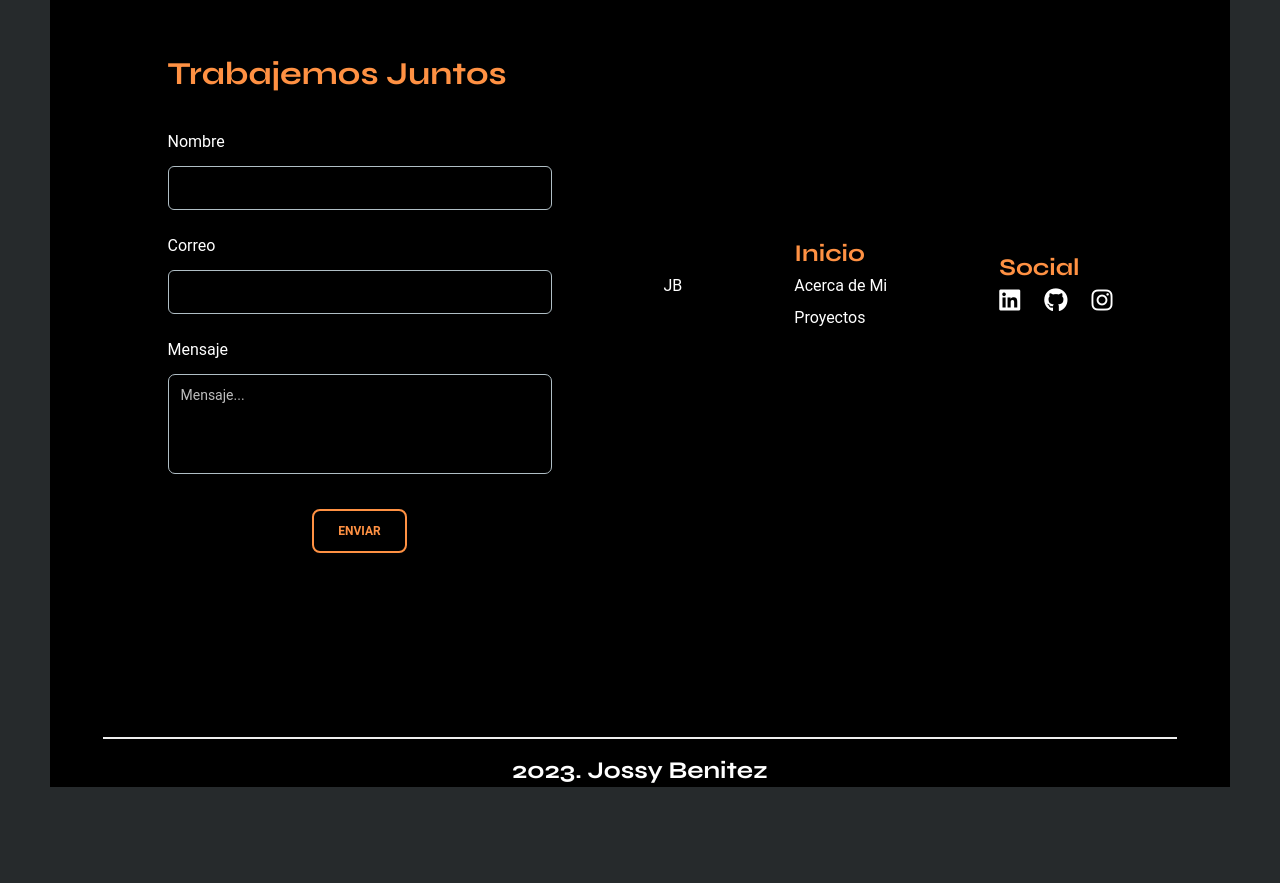
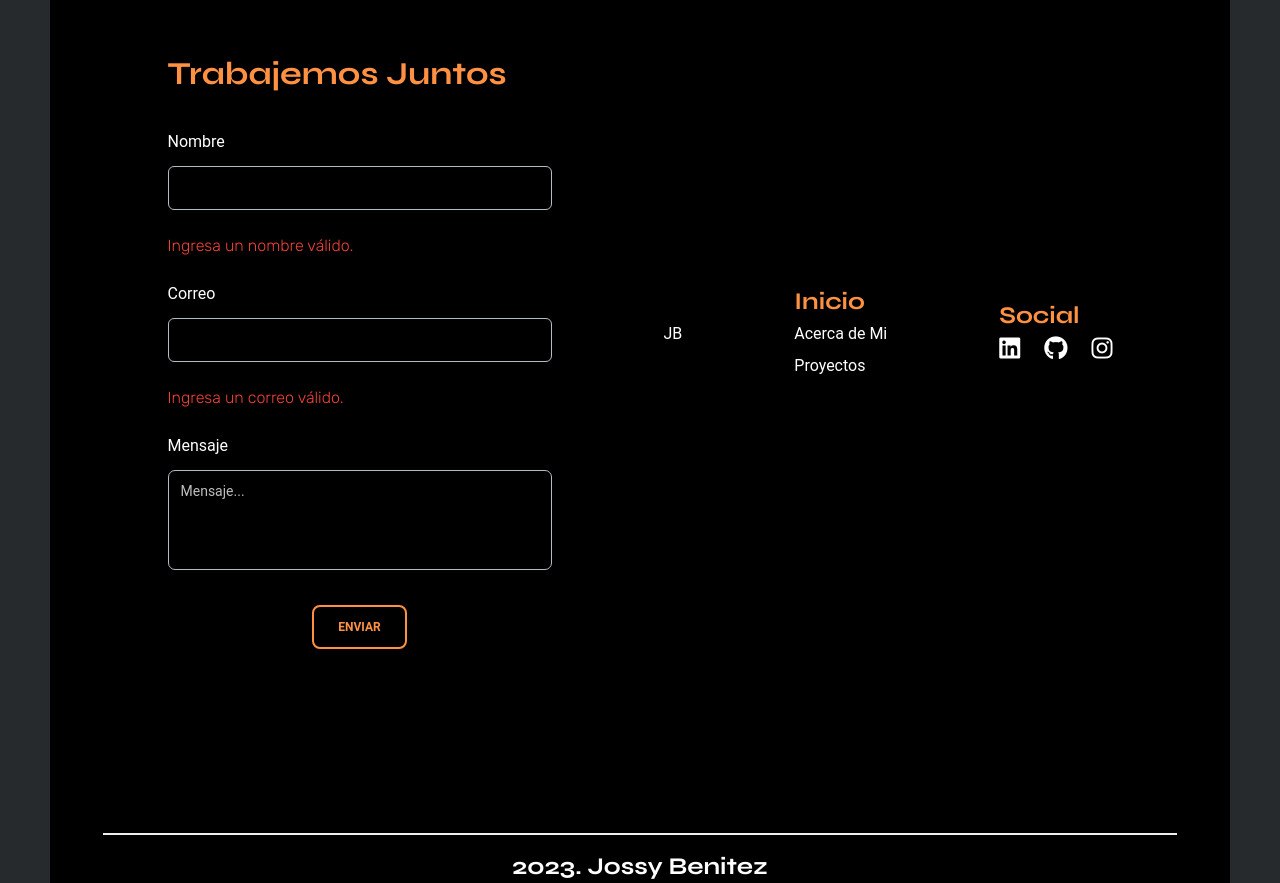
Before and after one commit to JossyBR/portafolio, a React (Vite) app: page / in a window 1280 px wide. Shown: the part 4440-5323 px from the top of the page. Before the commit the page ends 5227 px from the top, so only its background shows below. Built offline with nearby package versions, Linux system fonts and the light colour scheme.

Commit message:
Trabajando en validaciones del formulario

```diff
--- a/src/components/Formulario/Formulario.jsx
+++ b/src/components/Formulario/Formulario.jsx
@@ -1,13 +1,119 @@
-import React, { useRef } from "react";
+// import React, { useRef } from "react";
+// import emailjs from "@emailjs/browser";
+// import { Input, Button, Textarea } from "@material-tailwind/react";
+// import validaciones from "./validaciones";
+
+// export const Formulario = () => {
+//   const form = useRef();
+
+//   const sendEmail = (e) => {
+//     e.preventDefault();
+
+//     emailjs
+//       .sendForm(
+//         "service_08wafrv",
+//         "template_9y4fetl",
+//         form.current,
+//         "Tq34g58qqHkrvE_OZ"
+//       )
+//       .then(
+//         (result) => {
+//           console.log(result.text);
+//         },
+//         (error) => {
+//           console.log(error.text);
+//         }
+//       );
+//   };
+
+//   return (
+//     <div>
+//       <h4 className="text-[#FF9143] font-bold text-[32px]">
+//         Trabajemos Juntos
+//       </h4>
+//       <form
+//         ref={form}
+//         onSubmit={sendEmail}
+//         className="mt-8 mb-2 w-80 max-w-screen-lg sm:w-96"
+//       >
+//         <div className="mb-1 flex flex-col gap-6">
+//           <label variant="h6" color="blue-gray" className="-mb-3">
+//             Nombre
+//           </label>
+//           <Input
+//             type="text"
+//             name="user_name"
+//             size="lg"
+//             placeholder="Nombre"
+//             className=" !border-t-blue-gray-200 focus:!border-t-gray-900"
+//             labelProps={{
+//               className: "before:content-none after:content-none",
+//             }}
+//           />
+//           <label variant="h6" color="blue-gray" className="-mb-3">
+//             Correo
+//           </label>
+//           <Input
+//             type="email"
+//             name="user_email"
+//             size="lg"
+//             placeholder="Correo"
+//             className=" !border-t-blue-gray-200 focus:!border-t-gray-900"
+//             labelProps={{
+//               className: "before:content-none after:content-none",
+//             }}
+//           />
+
+//           <label variant="h6" color="blue-gray" className="-mb-3">
+//             Mensaje
+//           </label>
+//           <Textarea name="message" placeholder="Mensaje..." />
+//         </div>
+//         <div className="flex justify-center">
+//           <Button
+//             type="submit"
+//             value="Send"
+//             className="mt-6 bg-transparent border-2
+//             border-[#FF9143] text-[#FF9143] font-semibold hover:scale-105"
+//             Enviar
+//           >
+//             Enviar
+//           </Button>
+//         </div>
+//       </form>
+//     </div>
+//   );
+// };
+
+import React, { useRef, useState } from "react";
 import emailjs from "@emailjs/browser";
 import { Input, Button, Textarea } from "@material-tailwind/react";
+import validaciones from "./validaciones";
 
 export const Formulario = () => {
   const form = useRef();
+  const [nombre, setNombre] = useState("");
+  const [correo, setCorreo] = useState("");
+  const [mensaje, setMensaje] = useState("");
+
+  const { validarNombre, validarCorreo } = validaciones();
 
   const sendEmail = (e) => {
     e.preventDefault();
 
+    if (!validarNombre(nombre)) {
+      // Realiza alguna acción si el nombre no es válido
+      console.log("Nombre no válido");
+      return;
+    }
+
+    if (!validarCorreo(correo)) {
+      // Realiza alguna acción si el correo no es válido
+      console.log("Correo no válido");
+      return;
+    }
+
+    // Resto del código para enviar el correo
     emailjs
       .sendForm(
         "service_08wafrv",
@@ -44,11 +150,16 @@ export const Formulario = () => {
             name="user_name"
             size="lg"
             placeholder="Nombre"
+            value={nombre}
+            onChange={(e) => setNombre(e.target.value)}
             className=" !border-t-blue-gray-200 focus:!border-t-gray-900"
             labelProps={{
               className: "before:content-none after:content-none",
             }}
           />
+          {!validarNombre(nombre) && (
+            <p className="text-red-500">Ingresa un nombre válido.</p>
+          )}
           <label variant="h6" color="blue-gray" className="-mb-3">
             Correo
           </label>
@@ -57,23 +168,33 @@ export const Formulario = () => {
             name="user_email"
             size="lg"
             placeholder="Correo"
+            value={correo}
+            onChange={(e) => setCorreo(e.target.value)}
             className=" !border-t-blue-gray-200 focus:!border-t-gray-900"
             labelProps={{
               className: "before:content-none after:content-none",
             }}
           />
+          {!validarCorreo(correo) && (
+            <p className="text-red-500">Ingresa un correo válido.</p>
+          )}
           <label variant="h6" color="blue-gray" className="-mb-3">
             Mensaje
           </label>
-          <Textarea name="message" placeholder="Mensaje..." />
+          <Textarea
+            name="message"
+            placeholder="Mensaje..."
+            value={mensaje}
+            onChange={(e) => setMensaje(e.target.value)}
+          />
         </div>
         <div className="flex justify-center">
           <Button
             type="submit"
             value="Send"
+            onClick={sendEmail}
             className="mt-6 bg-transparent border-2
             border-[#FF9143] text-[#FF9143] font-semibold hover:scale-105"
-            Enviar
           >
             Enviar
           </Button>
@@ -82,3 +203,5 @@ export const Formulario = () => {
     </div>
   );
 };
+
+export default Formulario;
--- /dev/null
+++ b/src/components/Formulario/validaciones.js
@@ -0,0 +1,21 @@
+const validaciones = () => {
+    const patrones = {
+      nombre: /^[a-zA-Z\s]+$/, // Acepta solo letras y espacios
+      correo: /^[^\s@]+@[^\s@]+\.[^\s@]+$/, // Valida un formato básico de correo electrónico
+    };
+
+    const validarNombre = (nombre) => {
+      return patrones.nombre.test(nombre);
+    };
+
+    const validarCorreo = (correo) => {
+      return patrones.correo.test(correo);
+    };
+
+    return {
+      validarNombre,
+      validarCorreo,
+    };
+  };
+
+  export default validaciones;
--- a/src/components/Home/Home.jsx
+++ b/src/components/Home/Home.jsx
@@ -21,10 +21,7 @@ const Home = () => {
         <Inicio />
       </div> */}
 
-      <div
-        id="acerca"
-        className="h-[1024px]"
-      >
+      <div id="acerca" className="h-[1024px] ">
         <Acerca />
       </div>
       <div id="proyectos">
```
